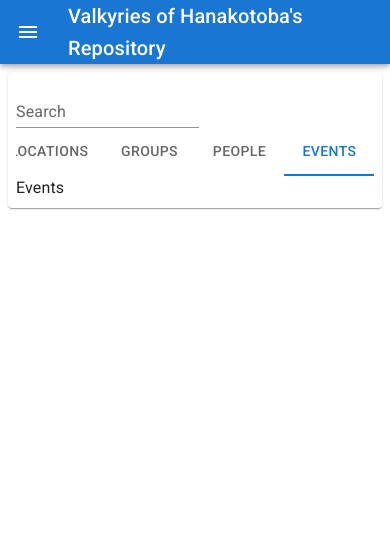
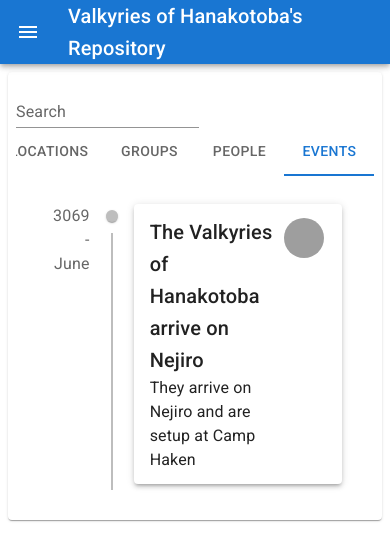
Before and after one commit to Rangoric/BattleTech-Campaign, a Next.js app: page /BattleTech-Campaign/nejiro/events in a window 390 px wide. Shown: the top 560 px of the page. Built offline with nearby package versions, Linux system fonts and the light colour scheme; grey boxes are pictures that could not be loaded.

Commit message:
lets see how it looks on phone

```diff
--- a/package.json
+++ b/package.json
@@ -17,6 +17,7 @@
     "@mdx-js/loader": "^3.1.0",
     "@mdx-js/react": "^3.1.0",
     "@mui/icons-material": "^6.3.0",
+    "@mui/lab": "6.0.0-beta.21",
     "@mui/material": "^6.3.0",
     "@next/mdx": "^15.1.3",
     "@nivo/core": "^0.88.0",
@@ -33,8 +34,8 @@
     "remark-gfm": "^4.0.0"
   },
   "devDependencies": {
-    "@pandacss/dev": "^0.51.0",
-    "@types/node": "^22.10.2",
+    "@pandacss/dev": "^0.51.1",
+    "@types/node": "^22.10.3",
     "@types/react": "^19.0.2",
     "@types/react-dom": "^19.0.2",
     "eslint": "^9.17.0",
--- /dev/null
+++ b/src/nejiro/IEvents.ts
@@ -0,0 +1,12 @@
+import { ISources } from "./ISources";
+
+export interface IEvent {
+  time: string;
+  title: string;
+  summary: string;
+  involvedPeople: string[];
+  mentionedPeople: string[];
+  details?: string;
+  outsideLinks: ISources;
+  referencePages: ISources;
+}
--- a/src/nejiro/IGroup.ts
+++ b/src/nejiro/IGroup.ts
@@ -1,3 +1,5 @@
+import { ISources } from "./ISources";
+
 export interface IPerson {
   name: string;
   languages?: string[];
@@ -43,7 +45,7 @@ export interface IGroup {
     right: number;
     up: number;
   };
-  sources?: { name: string; url: string }[];
+  sources?: ISources;
   description?: string[];
   people: IPerson[];
   territorialHoldings?: ITerritorialHolding[];
--- /dev/null
+++ b/src/nejiro/ISources.ts
@@ -0,0 +1,6 @@
+export interface ISource {
+  name: string;
+  url: string;
+}
+
+export type ISources = ISource[];
--- /dev/null
+++ b/src/nejiro/PersonAvatar.tsx
@@ -0,0 +1,40 @@
+import { Avatar } from "@mui/material";
+import { getTokenOfPerson } from "./data/groups/utilities";
+
+function stringToColor(string: string) {
+  let hash = 0;
+  let i;
+
+  /* eslint-disable no-bitwise */
+  for (i = 0; i < string.length; i += 1) {
+    hash = string.charCodeAt(i) + ((hash << 5) - hash);
+  }
+
+  let color = "#";
+
+  for (i = 0; i < 3; i += 1) {
+    const value = (hash >> (i * 8)) & 0xff;
+    color += `00${value.toString(16)}`.slice(-2);
+  }
+  /* eslint-enable no-bitwise */
+
+  return color;
+}
+
+function stringAvatar(name: string) {
+  return {
+    sx: {
+      bgcolor: stringToColor(name),
+    },
+    children: `${name.split(" ")[0][0]}${name.split(" ")[1][0]}`,
+  };
+}
+export const PersonAvatar = ({ personName }: { personName: string }) => {
+  const token = getTokenOfPerson(personName);
+  return (
+    <>
+      {token && <Avatar alt={personName} src={token} />}
+      {!token && <Avatar {...stringAvatar(personName)} />}
+    </>
+  );
+};
--- /dev/null
+++ b/src/nejiro/data/events/ValkyriesOfHanakotoba.events.ts
@@ -0,0 +1,18 @@
+import { IEvent } from "../../IEvents";
+
+export const vohEvents: IEvent[] = [
+  {
+    time: "3069 - June",
+    title: "The Valkyries of Hanakotoba arrive on Nejiro",
+    summary: "They arrive on Nejiro and are setup at Camp Haken",
+    involvedPeople: ["Jasmine Or'lient"],
+    mentionedPeople: [],
+    outsideLinks: [
+      {
+        name: "Introduction of VoH",
+        url: "https://bg.battletech.com/forums/index.php?topic=73440.msg2013968#msg2013968",
+      },
+    ],
+    referencePages: [],
+  },
+];
--- a/src/nejiro/data/groups/ValkyriesOfHanakotoba.ts
+++ b/src/nejiro/data/groups/ValkyriesOfHanakotoba.ts
@@ -12,12 +12,7 @@ export const ValkyriesOfHanakotoba: IGroup = {
       title: "Unit CO",
       class: "MechWarrior",
       token: "BT Jasmine-turnaround.gif",
-      relationships: [
-        "Daughter of Daisy Or'lient",
-        "Daughter of Alphonse Barbeau",
-        "Wife of Kem Icetoff",
-        "Younger Twin of Ambrosia Or'lient",
-      ],
+      relationships: ["Daughter of Daisy Or'lient", "Daughter of Alphonse Barbeau", "Wife of Kem Icetoff", "Younger Twin of Ambrosia Or'lient"],
     },
     {
       name: "Kem Icetoff",
@@ -30,22 +25,14 @@ export const ValkyriesOfHanakotoba: IGroup = {
       title: "Unit XO",
       class: "Armour Commander",
       token: "BT Kem-turnaround.gif",
-      relationships: [
-        "Wife of Jasmine Or'lient",
-        "Daughter of Tryna Icetoff",
-        "Daughter of Starr Icetoff",
-      ],
+      relationships: ["Wife of Jasmine Or'lient", "Daughter of Tryna Icetoff", "Daughter of Starr Icetoff"],
     },
     {
-      name: "Ranger Icetoff",
+      name: "Ragnar Icetoff",
       age: "35",
       title: "Sr. NCO",
       class: "Battle Armour Squad Leader",
-      relationships: [
-        "Brother of Kem Icetoff",
-        "Son of Tryna Icetoff",
-        "Son of Starr Icetoff",
-      ],
+      relationships: ["Brother of Kem Icetoff", "Son of Tryna Icetoff", "Son of Starr Icetoff"],
     },
     {
       name: "Ambrosia Or'lient",
@@ -143,11 +130,7 @@ export const ValkyriesOfHanakotoba: IGroup = {
       ],
       title: "Infantry XO",
       class: "Infantry Commander",
-      relationships: [
-        "Mother of 6",
-        "Daughter of Rose Or'lient",
-        "Ex-Wife of 3",
-      ],
+      relationships: ["Mother of 6", "Daughter of Rose Or'lient", "Ex-Wife of 3"],
     },
     {
       name: "Ulam",
@@ -167,11 +150,7 @@ export const ValkyriesOfHanakotoba: IGroup = {
         "Skilled field doctor has been working usually out near the front lines of any conflict. However, since Ragnar wouldn't let his sister go alone, and Tryna wouldn't let either of them go alone, Starr didn't really need convincing.",
       ],
       title: "Sr. Medical Officer",
-      relationships: [
-        "Father of Kem Icetoff",
-        "Father of Ranger Icetoff",
-        "Husband of Tryna Icetoff",
-      ],
+      relationships: ["Father of Kem Icetoff", "Father of Ranger Icetoff", "Husband of Tryna Icetoff"],
     },
     {
       name: "Daisy Or'lient",
@@ -184,12 +163,7 @@ export const ValkyriesOfHanakotoba: IGroup = {
       ],
       title: "Communications/Diplomatic Officer",
       token: "BT Daisy-turnaround.gif",
-      relationships: [
-        "Mother of Jasmine Or'lient",
-        "Mother of Ambrosia Or'lient",
-        "Wife of Alphonse Barbeau",
-        "Mother of Indigo Or'lient",
-      ],
+      relationships: ["Mother of Jasmine Or'lient", "Mother of Ambrosia Or'lient", "Wife of Alphonse Barbeau", "Mother of Indigo Or'lient"],
     },
     {
       name: "Indigo Or'lient",
@@ -199,20 +173,13 @@ export const ValkyriesOfHanakotoba: IGroup = {
       description: [
         "Younger brother by almost 10 years to Ambrosia & Jasmine, he's way more mellow. He's the pilot of the Karnov transport, and very good at getting his 2 squads of BA to where they need to be. Almost didn't come along as he was a civilian pilot, but didn't want to miss watching his nieces and nephew grow up.",
       ],
-      relationships: [
-        "Son of Daisy Or'lient",
-        "Son of Alphonse Barbeau",
-        "Brother of Jasmine Or'lient",
-        "Brother of Ambrosia Or'lient",
-      ],
+      relationships: ["Son of Daisy Or'lient", "Son of Alphonse Barbeau", "Brother of Jasmine Or'lient", "Brother of Ambrosia Or'lient"],
     },
     {
       name: "Brant Crowley",
       class: "Infantry Commander",
       languages: ["Swedish", "Japanese", "Swedanese"],
-      description: [
-        "Given a permanent call sign after getting the only hit and kill for the team in it's first mission with the GSF.",
-      ],
+      description: ["Given a permanent call sign after getting the only hit and kill for the team in it's first mission with the GSF."],
     },
   ],
 };
--- /dev/null
+++ b/src/nejiro/data/groups/utilities.ts
@@ -0,0 +1,7 @@
+import { ClientUrls } from "@/utilities/ClientUrls";
+import { groups } from "./groups";
+
+export const getTokenOfPerson = (personName: string) => {
+  const person = groups.flatMap((group) => group.people).find((person) => person.name === personName);
+  return person?.token ? ClientUrls.images(person.token) : undefined;
+};
--- a/src/nejiro/events.tsx
+++ b/src/nejiro/events.tsx
@@ -1,3 +1,83 @@
+import Timeline from "@mui/lab/Timeline";
+import TimelineItem from "@mui/lab/TimelineItem";
+import TimelineSeparator from "@mui/lab/TimelineSeparator";
+import TimelineConnector from "@mui/lab/TimelineConnector";
+import TimelineContent from "@mui/lab/TimelineContent";
+import TimelineDot from "@mui/lab/TimelineDot";
+import TimelineOppositeContent, { timelineOppositeContentClasses } from "@mui/lab/TimelineOppositeContent";
+import { vohEvents } from "./data/events/ValkyriesOfHanakotoba.events";
+import { Accordion, AccordionDetails, AccordionSummary, AvatarGroup, Box, Typography } from "@mui/material";
+import Link from "next/link";
+import { PersonAvatar } from "./PersonAvatar";
+
 export const Events = () => {
-  return <>Events</>;
+  const filteredEvents = vohEvents;
+
+  return (
+    <Timeline
+      sx={{
+        [`& .${timelineOppositeContentClasses.root}`]: {
+          flex: 0.2,
+        },
+      }}
+    >
+      {filteredEvents.map((event) => (
+        <TimelineItem key={event.title}>
+          <TimelineOppositeContent color="textSecondary">{event.time}</TimelineOppositeContent>
+          <TimelineSeparator>
+            <TimelineDot />
+            <TimelineConnector />
+          </TimelineSeparator>
+          <TimelineContent>
+            <Accordion elevation={3}>
+              <AccordionSummary>
+                <Box sx={{ display: "flex", justifyContent: "space-between", width: "100%" }}>
+                  <Box>
+                    <Typography variant={"h6"}>{event.title}</Typography>
+                    <Typography>{event.summary}</Typography>
+                  </Box>
+                  {event.involvedPeople.length > 0 && (
+                    <AvatarGroup>
+                      {event.involvedPeople.map((person) => (
+                        <PersonAvatar key={person} personName={person} />
+                      ))}
+                    </AvatarGroup>
+                  )}
+                </Box>
+              </AccordionSummary>
+              <AccordionDetails>
+                <Typography>{event.details}</Typography>
+                {event.referencePages.length > 0 && (
+                  <Box>
+                    <Typography variant={"h6"}>Reference Pages</Typography>
+                    <ul>
+                      {event.referencePages.map((link) => (
+                        <li key={link.name}>
+                          <Link href={link.url}>{link.name}</Link>
+                        </li>
+                      ))}
+                    </ul>
+                  </Box>
+                )}
+                {event.outsideLinks.length > 0 && (
+                  <Box>
+                    <Typography variant={"h6"}>Sources</Typography>
+                    <ul>
+                      {event.outsideLinks.map((link) => (
+                        <li key={link.name}>
+                          <a href={link.url} target={"_blank"} rel={"noreferrer"}>
+                            {link.name}
+                          </a>
+                        </li>
+                      ))}
+                    </ul>
+                  </Box>
+                )}
+              </AccordionDetails>
+            </Accordion>
+          </TimelineContent>
+        </TimelineItem>
+      ))}
+    </Timeline>
+  );
 };
```
Also changed, not shown: src/nejiro/searchHelpers.ts (+17 -64 lines), 1 other file (tests, documents, lock files or other folders).
